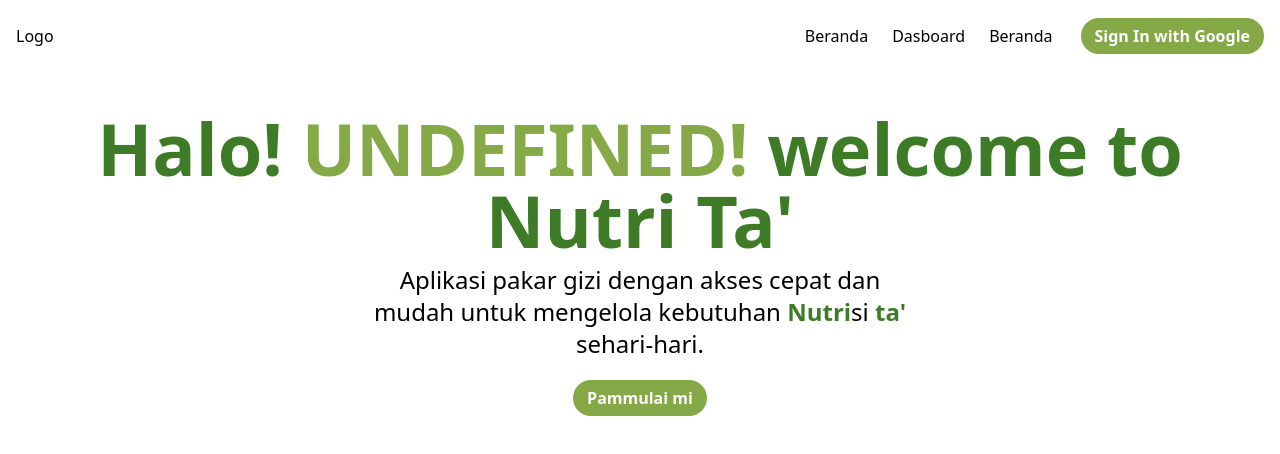
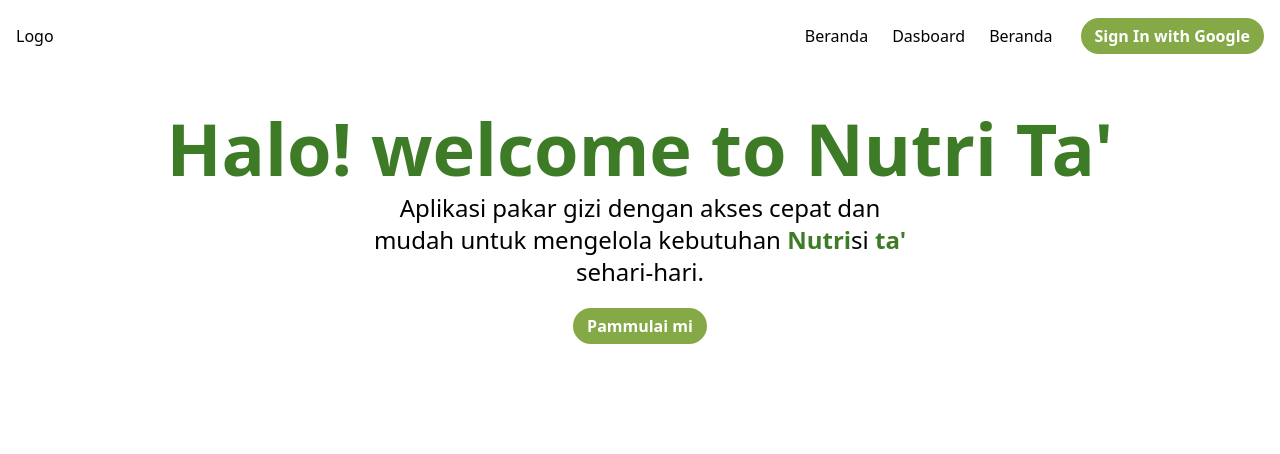
Before and after one commit to cangcode/pakargizi, a Next.js app: page / in a window 1280 px wide. Shown: the top 454 px of the page. Built offline with nearby package versions, Linux system fonts and the light colour scheme; no server answers.

Commit message:
fix : undefined name in hero

```diff
--- a/src/components/layout/Hero.jsx
+++ b/src/components/layout/Hero.jsx
@@ -7,7 +7,7 @@ const Hero = async () => {
   const session = await auth()
   return (
     <div className='flex flex-col justify-center md:items-center md:text-center px-4 gap-2 mt-10'>
-        <h1 className='font-bold text-primGreen text-4xl md:text-7xl '>Halo{!session && '!'} <span className='uppercase text-secGreen'>{session?.user.name + '!'}</span> welcome to <span className='text-primGreen font-bold'>Nutri Ta'</span></h1>
+        <h1 className='font-bold text-primGreen text-4xl md:text-7xl '>Halo{!session && '!'} <span className='uppercase text-secGreen'>{session && session?.user.name + '!'}</span> welcome to <span className='text-primGreen font-bold'>Nutri Ta'</span></h1>
         <p className='md:text-2xl md:w-[35rem]'>Aplikasi pakar gizi dengan akses cepat dan mudah untuk mengelola kebutuhan <span className='text-primGreen font-bold'>Nutri</span>si <span className='text-primGreen font-bold'>ta'</span> sehari-hari.</p>
         <Button text='Pammulai mi' className={cn('mt-3 md:mx-auto')}/>
     </div>
```
